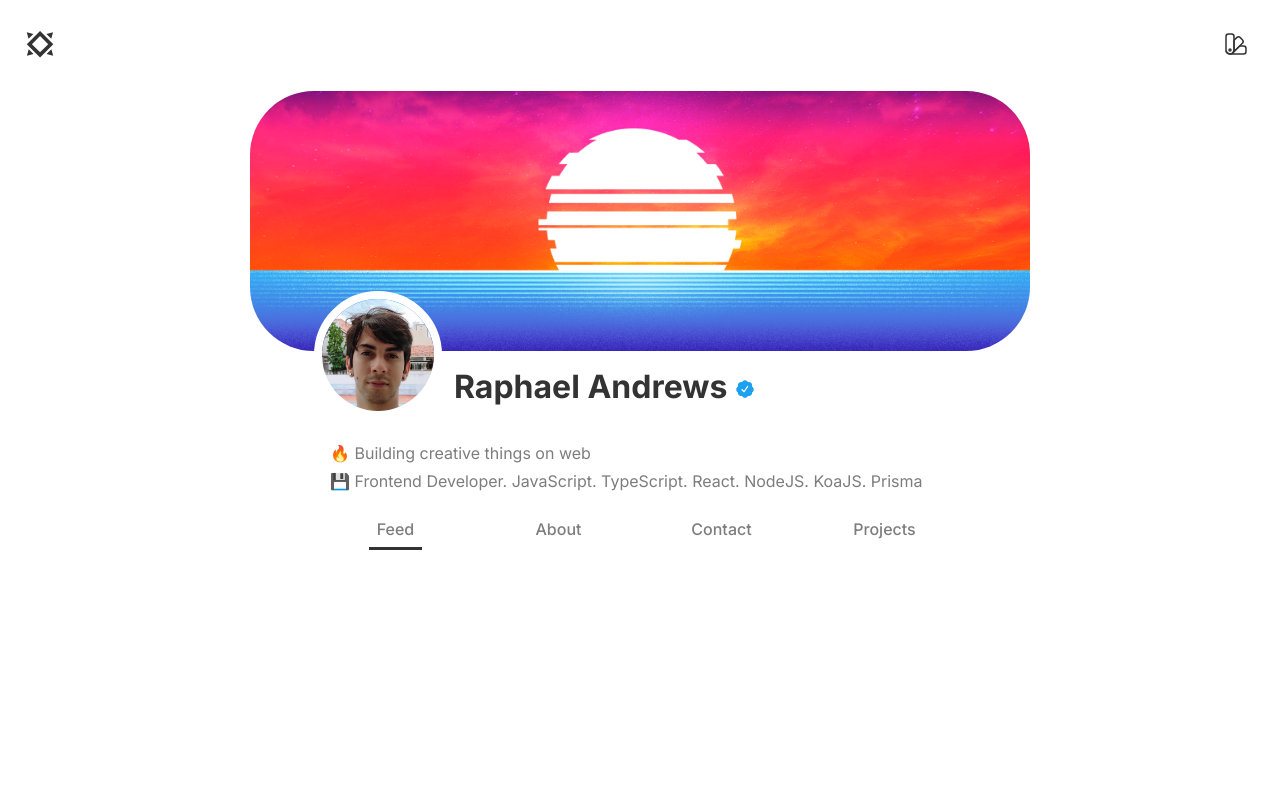
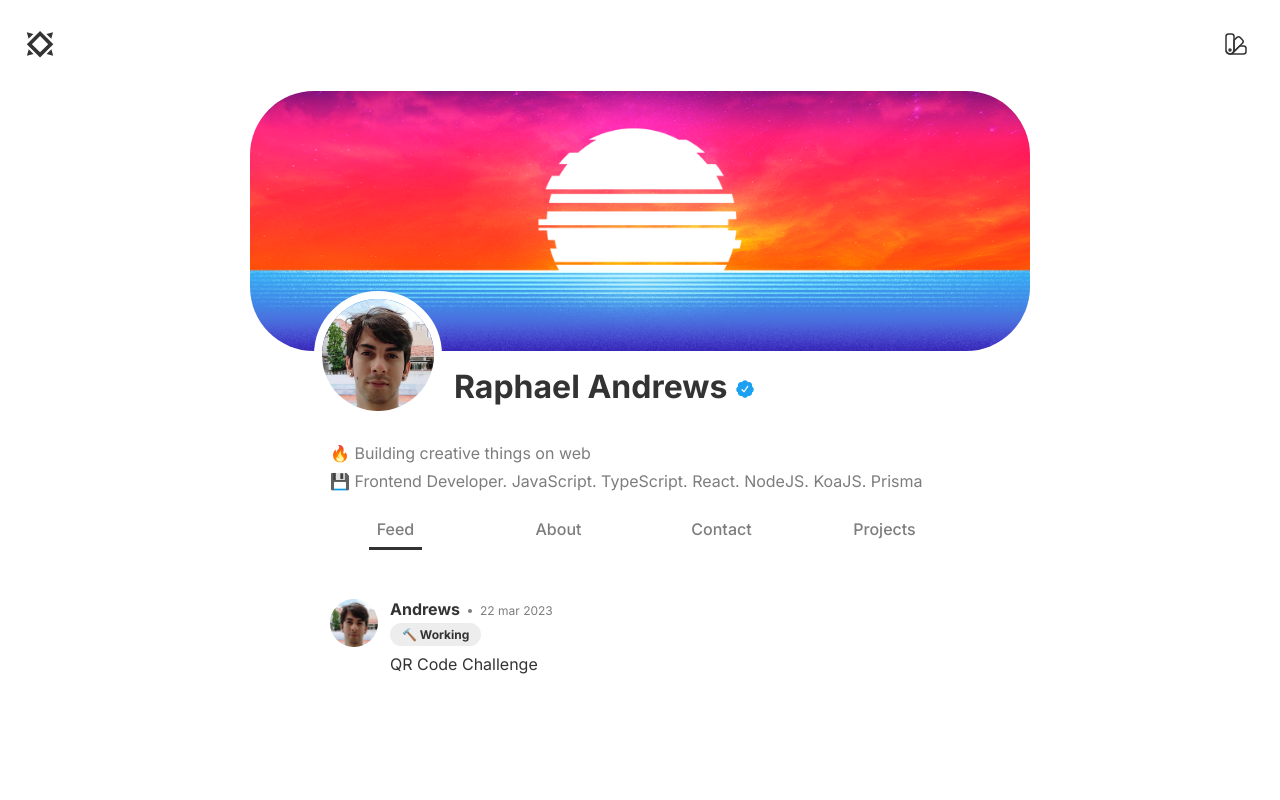
Before and after one commit to raphaelandrews/timeline-portfolio, a React (Vite) app: page / in a window 1280 px wide. Shown: the top 800 px of the page. Built offline with nearby package versions, Linux system fonts and the light colour scheme.

Commit message:
feat: post title and emojis

```diff
--- a/src/assets/svg/ColorSwatch.tsx
+++ b/src/assets/svg/ColorSwatch.tsx
@@ -1,4 +1,4 @@
-import { IconTypes } from "../../Types/Types";
+import { IconTypes } from "../../types/Types";
 
 export const ColorSwatch: React.FC<IconTypes> = (props: IconTypes) => {
     return (
--- a/src/assets/svg/Logo.tsx
+++ b/src/assets/svg/Logo.tsx
@@ -1,4 +1,4 @@
-import { IconTypes } from "../../Types/Types";
+import { IconTypes } from "../../types/Types";
 
 export const Logo: React.FC<IconTypes> = (props: IconTypes) => {
     return (
--- a/src/assets/svg/Moon.tsx
+++ b/src/assets/svg/Moon.tsx
@@ -1,4 +1,4 @@
-import { IconTypes } from "../../Types/Types";
+import { IconTypes } from "../../types/Types";
 
 export const Moon: React.FC<IconTypes> = (props: IconTypes) => {
     return (
--- a/src/assets/svg/Verified.tsx
+++ b/src/assets/svg/Verified.tsx
@@ -1,4 +1,4 @@
-import { IconTypes } from "../../Types/Types";
+import { IconTypes } from "../../types/Types";
 
 export const Verified: React.FC<IconTypes> = (props: IconTypes) => {
     return (
--- /dev/null
+++ b/src/components/Post/Post.styles.ts
@@ -0,0 +1,67 @@
+import styled from "styled-components";
+
+interface PostProps {
+
+}
+
+export const PostDefault = styled.article<PostProps>`
+    display: grid;
+    grid-template-columns: auto 1fr;
+    gap: .75rem;
+    padding: 1rem;
+
+    img {
+        width: 3rem;
+        border-radius: 50%;
+        aspect-ratio: 1/1;
+    }
+
+    @media (min-width: 800px) {
+
+    }
+
+    .post__title {
+        display: flex;
+        align-items: center;
+        gap: .5rem;
+
+        p {
+            font-size: 1rem;
+            font-weight: 700;
+        }
+
+        span {
+            width: .25rem;
+            height: .25rem;
+            margin-top: .2rem;
+            border-radius: 50%;
+            background-color: var(--alt-color);
+        }
+
+        time {
+            font-size: .75rem;
+            font-weight: 400;
+            color: var(--alt-color);
+            margin-top: .2rem;
+        }
+    }
+
+    .post__emoji {
+        display: inline-block;
+        font-size: .75rem;
+        font-weight: 700;
+        padding: .25rem .75rem;
+        margin-top: .25rem;
+        border-radius: 100px;
+        background-color: var(--bg-alt-color);
+    }
+
+    .post__content {
+        font-weight: 400;
+        margin-bottom: 1rem;
+    }
+
+    .post__first {
+        margin-top: .5rem;
+    }
+`
--- /dev/null
+++ b/src/components/Post/Post.tsx
@@ -0,0 +1,28 @@
+import { ReactNode } from "react";
+import { PostDefault } from "./Post.styles"
+
+interface PostProps {
+    img: string;
+    emoji: string;
+    content: JSX.Element;
+    children?: ReactNode;
+}
+
+export const Post = (props: PostProps) => {
+    return (
+        <PostDefault>
+            <img src={props.img} alt="Andrews" />
+            <div>
+                <div className="post__title">
+                    <p>Andrews</p>
+                    <span></span>
+                    <time>22 mar 2023 </time>
+                </div>
+
+                <p className="post__emoji">{props.emoji}</p>
+
+                {props.content}
+            </div>
+        </PostDefault>
+    )
+}
--- a/src/components/index.ts
+++ b/src/components/index.ts
@@ -1,3 +1,4 @@
 export { Button } from "./Button/Button";
 export { Container } from "./Container/Container";
 export { Title } from "./Title/Title";
+export { Post } from "./Post/Post";
--- a/src/context/ThemeProvider.tsx
+++ b/src/context/ThemeProvider.tsx
@@ -4,7 +4,7 @@ import { ThemeProvider } from "../styles/ThemeProvider";
 import { ThemeContext } from "./ThemeContext";
 import { lightTheme, darkTheme } from "../styles/theme";
 import { GlobalStyles } from "../styles/GlobalStyles";
-import { Theme } from "../Types/Types";
+import { Theme } from "../types/Types";
 
 type ThemeProviderProps = {
   children: ReactNode;
--- a/src/features/Feed/Feed.styles.ts
+++ b/src/features/Feed/Feed.styles.ts
@@ -3,7 +3,3 @@ import styled from "styled-components";
 export const FeedWrapper = styled.div`
 
 `
-
-export const Post = styled.article`
-
-`
--- a/src/features/Feed/Feed.tsx
+++ b/src/features/Feed/Feed.tsx
@@ -1,9 +1,17 @@
 import * as C from "./Feed.styles";
+import profileImg from "../../assets/img/profile.jpeg";
+import { Post } from "@/components";
 
 export const Feed = () => {
   return (
     <C.FeedWrapper>
-
+      <Post
+      img={profileImg}
+      emoji="🔨 Working"
+      content={
+        <p className="post__content post__first">QR Code Challenge</p>
+      }
+      />
     </C.FeedWrapper>
   )
 }
--- a/src/styles/ThemeProvider.tsx
+++ b/src/styles/ThemeProvider.tsx
@@ -1,5 +1,5 @@
 import { ReactNode } from 'react';
-import { Theme } from '../Types/Types';
+import { Theme } from '../types/Types';
 import { ThemeProvider as StyledThemeProvider } from 'styled-components';
 
 type ThemeProviderProps = {
```
Also changed, not shown: src/pages/Home/Home.styles.ts (+4 -4 lines).
